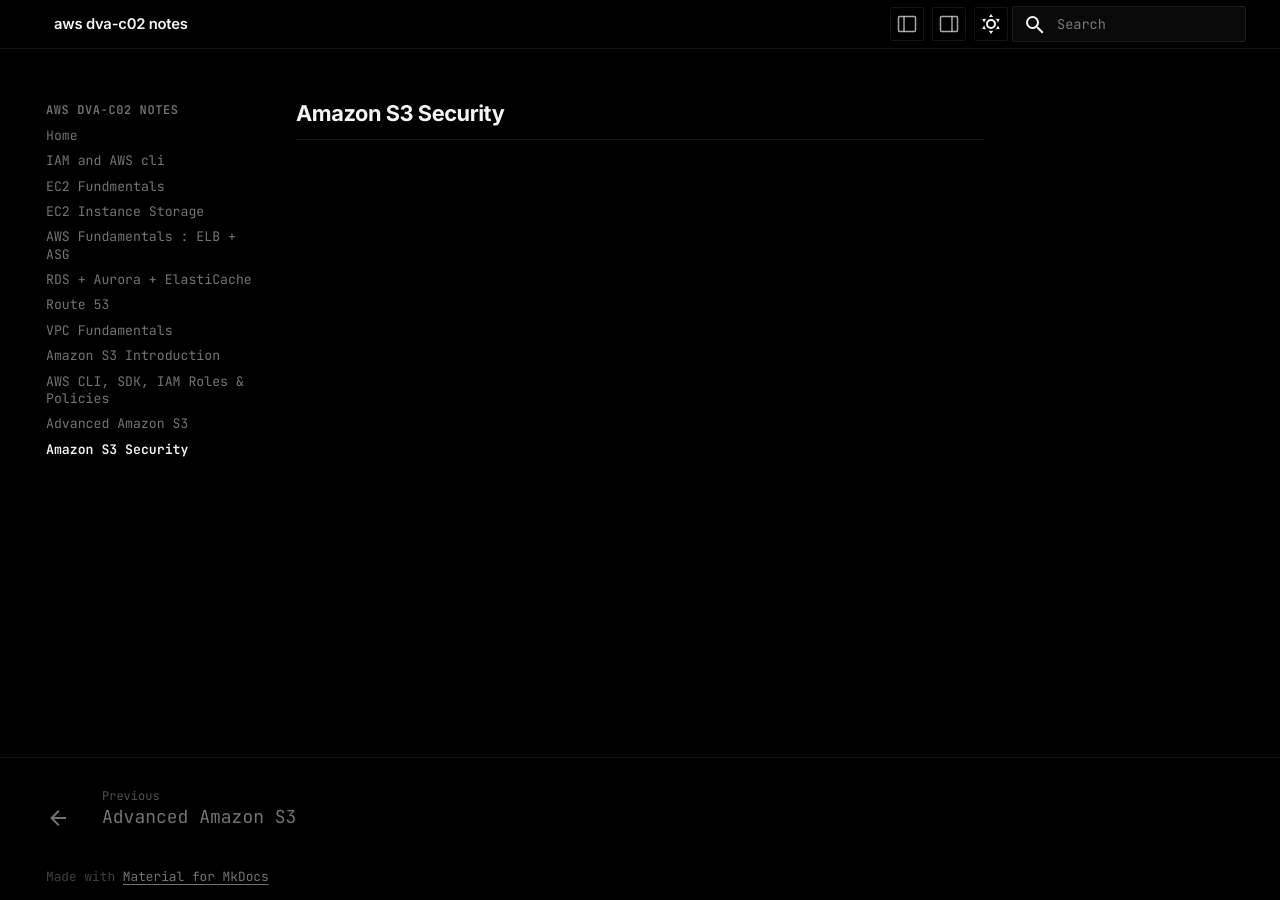
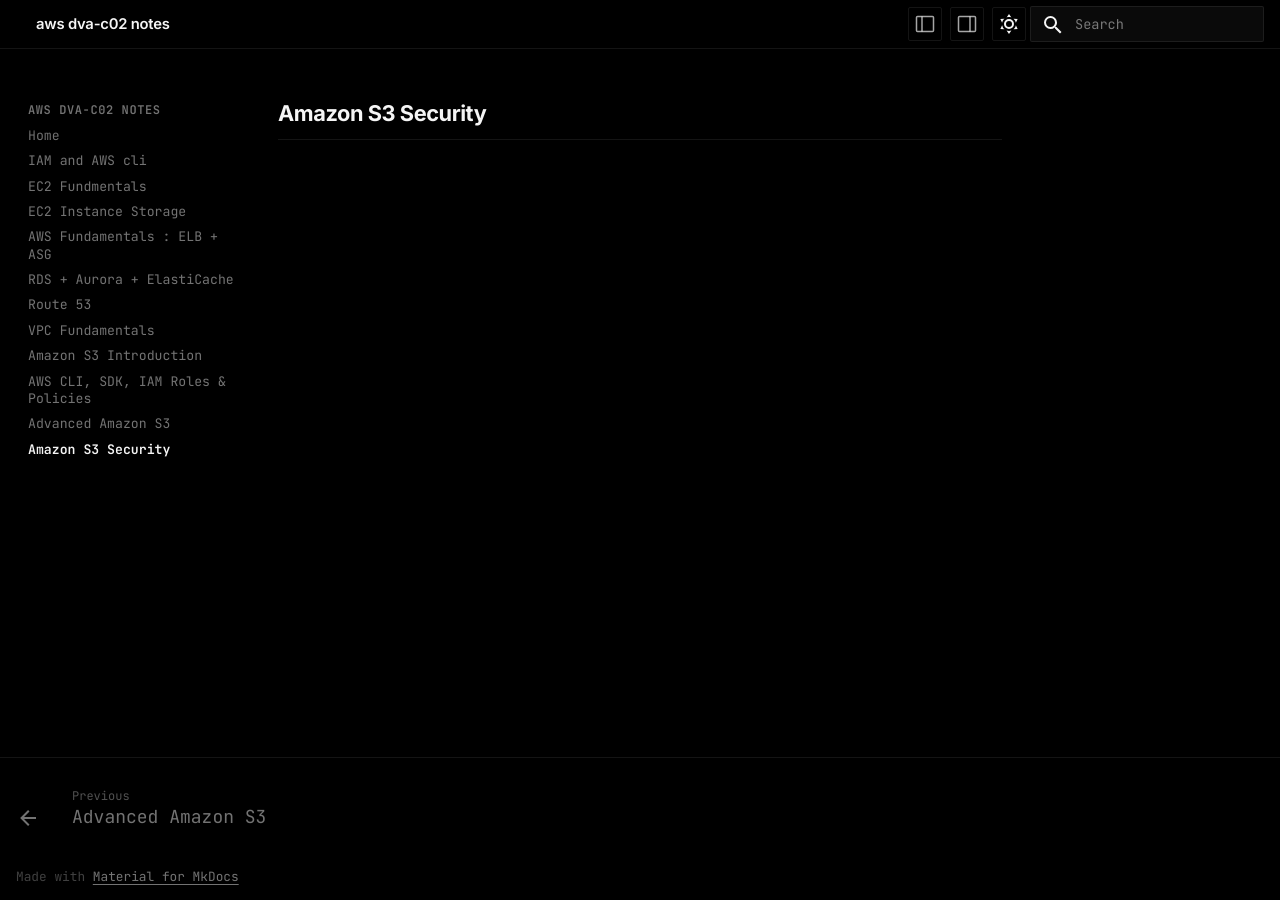
Before and after one commit to Bhaveshpetkar3/dva-c02-notes, an MkDocs documentation site: the page built from docs/amazon-s3-security.md, in a window 1280 px wide. Built offline with MkDocs 1.6.1 and Material for MkDocs 9.7.7, drawn with Linux system fonts in a browser that asks for light colours; a script that is not in the unit is left out.

Commit message:
Use full screen width and animate sidebar collapse
Co-Authored-By: Claude Opus 5.5 <noreply@anthropic.com>

```diff
--- a/docs/js/sidebars.js
+++ b/docs/js/sidebars.js
@@ -53,6 +53,11 @@
     });
   }
 
+  // Enable transitions only after the initial state has been painted.
+  requestAnimationFrame(function () {
+    requestAnimationFrame(function () { root.classList.add('sidebar-anim'); });
+  });
+
   document.addEventListener('keydown', function (e) {
     var t = e.target;
     if (e.ctrlKey || e.metaKey || e.altKey || (t && (t.isContentEditable || /^(INPUT|TEXTAREA|SELECT)$/.test(t.tagName)))) return;
--- a/docs/stylesheets/extra.css
+++ b/docs/stylesheets/extra.css
@@ -237,14 +237,39 @@ body {
 }
 .sidebar-toggle[aria-pressed="true"] { color: var(--text-faint); }
 
-/* Only where the sidebar is docked: left from 76.25em, right from 60em. */
+/* Use the full screen width instead of Material's centred 61rem column. */
+@media screen and (min-width: 76.25em) {
+  .md-grid { max-width: none; }
+  .md-main__inner { padding: 0 0.6rem; }
+  .md-header__inner { padding: 0 0.8rem; }
+}
+
+/* Collapse by sliding the width to zero; inner content keeps its width so it
+   doesn't reflow mid-animation. Only where the sidebar is docked: left from
+   76.25em, right from 60em. */
 @media screen and (min-width: 76.25em) {
   .sidebar-toggle--left { display: inline-block; }
-  .hide-left .md-sidebar--primary { display: none; }
+  .md-sidebar--primary .md-sidebar__scrollwrap { width: 11.7rem; }
+  .hide-left .md-sidebar--primary { width: 0; opacity: 0; visibility: hidden; overflow: hidden; }
+  .hide-left .md-sidebar--primary ~ .md-content > .md-content__inner { margin-left: 0.8rem; }
 }
 @media screen and (min-width: 60em) {
   .sidebar-toggle--right { display: inline-block; }
-  .hide-right .md-sidebar--secondary { display: none; }
+  .md-sidebar--secondary .md-sidebar__scrollwrap { width: 11.7rem; }
+  .hide-right .md-sidebar--secondary { width: 0; opacity: 0; visibility: hidden; overflow: hidden; }
+  .hide-right .md-sidebar--secondary ~ .md-content > .md-content__inner { margin-right: 0.8rem; }
+}
+
+/* Animate only after first paint, so a saved state doesn't animate on load. */
+.sidebar-anim .md-sidebar,
+.sidebar-anim .md-content__inner {
+  transition: width 0.25s cubic-bezier(0.4, 0, 0.2, 1), opacity 0.2s ease,
+    margin 0.25s cubic-bezier(0.4, 0, 0.2, 1), visibility 0s linear;
+}
+.sidebar-anim.hide-left .md-sidebar--primary,
+.sidebar-anim.hide-right .md-sidebar--secondary {
+  transition: width 0.25s cubic-bezier(0.4, 0, 0.2, 1), opacity 0.15s ease,
+    visibility 0s linear 0.25s;
 }
 
 /* ─── Content typography ─── */
--- a/mkdocs.base.yml
+++ b/mkdocs.base.yml
@@ -3,6 +3,7 @@ docs_dir: docs
 
 theme:
   name: material
+  custom_dir: overrides
   # Fonts are self-hosted in docs/assets/fonts (see stylesheets/extra.css).
   font: false
   palette:
```
Also changed, not shown: overrides/main.html (added, +11 -0 lines).
